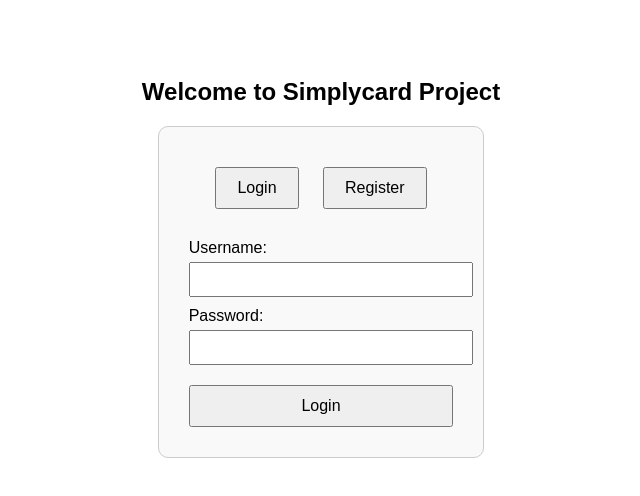
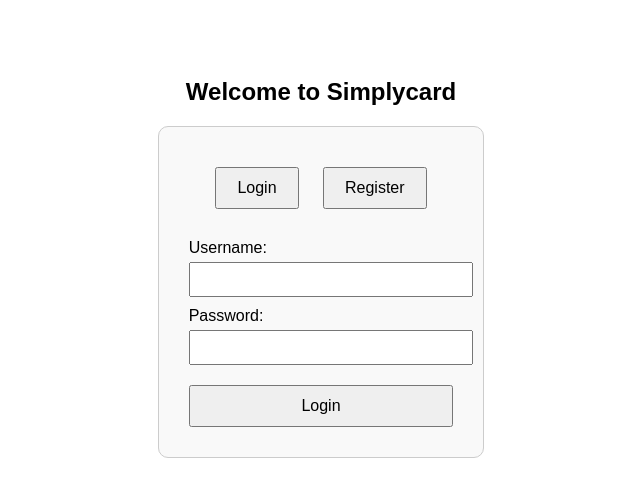
Before and after one commit to Gowthamiinturi/ECS-gitactions, a website: page views/login.html in a window 1280 px wide. Shown: the whole page, without its empty margins (319-959 px from the left). Drawn offline with Linux system fonts and the light colour scheme.

Commit message:
Update login.html

```diff
--- a/views/login.html
+++ b/views/login.html
@@ -53,7 +53,7 @@
   </style>
 </head>
 <body>
-  <h2>Welcome to Simplycard Project</h2>
+  <h2>Welcome to Simplycard</h2>
 
   <div class="form-container">
     <!-- Toggle Buttons -->
```
